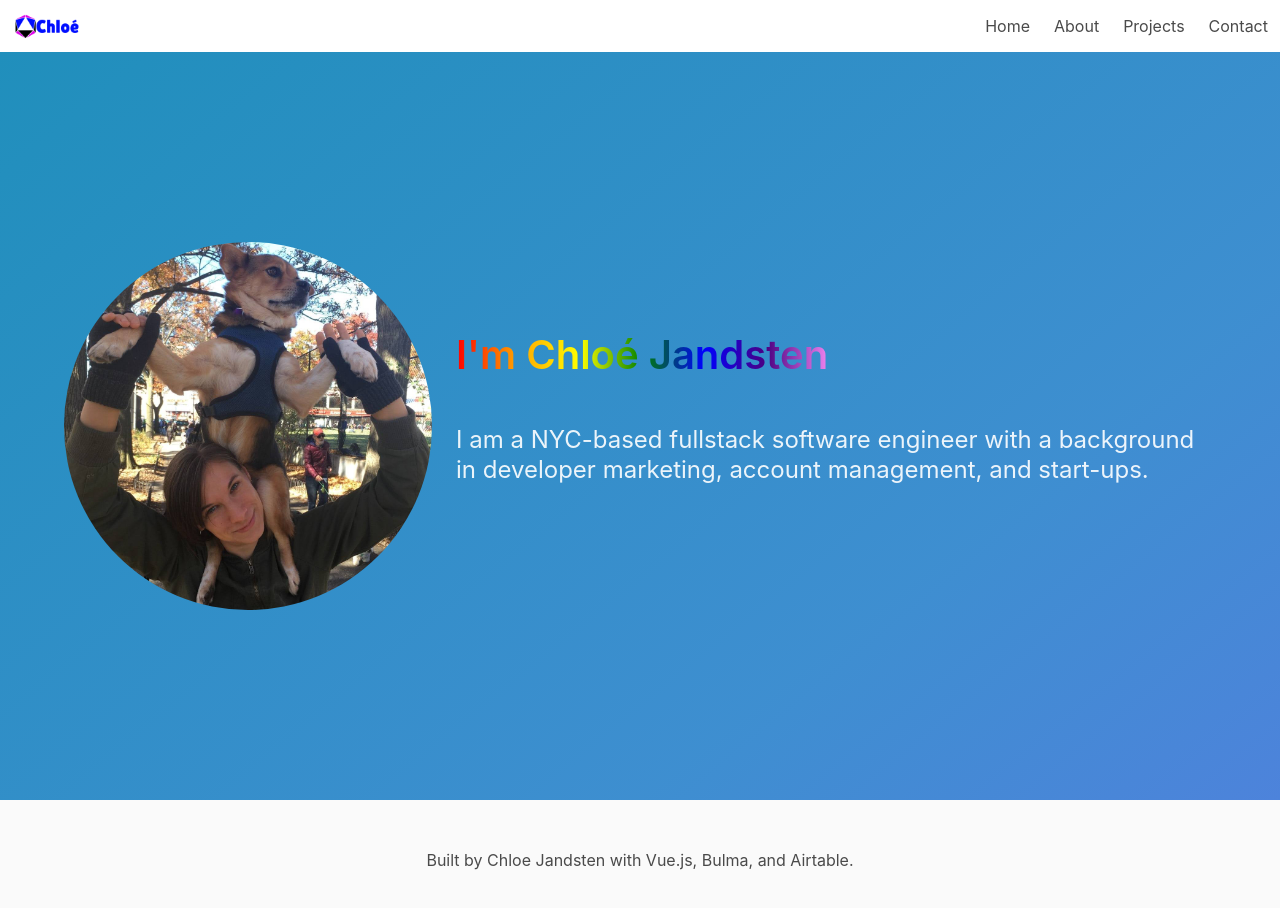
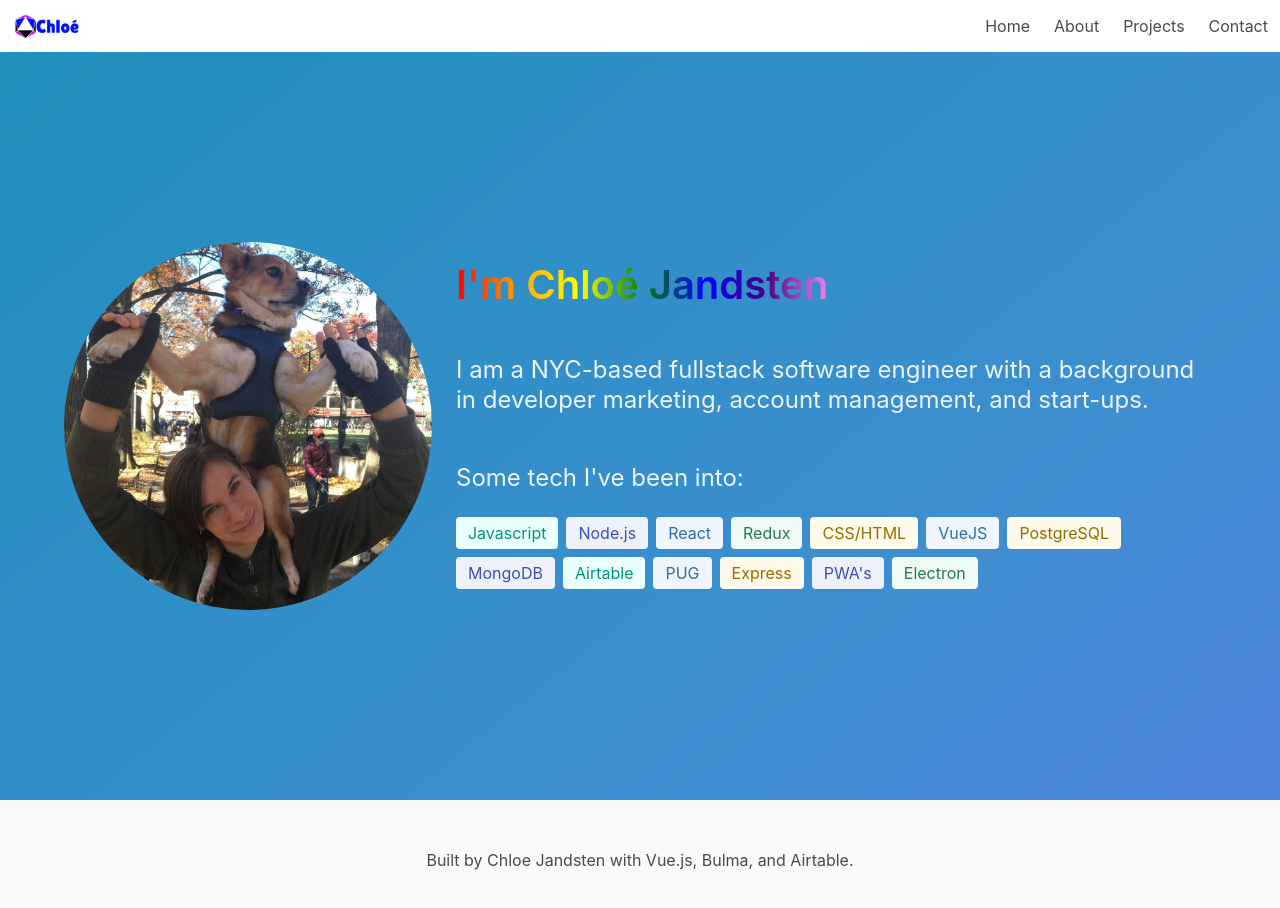
Before and after one commit to KuroiiJ/portfolio, a Vue app: page / in a window 1280 px wide. Shown: the top 908 px of the page. Built offline with nearby package versions, Linux system fonts and the light colour scheme; what vue-simple-markdown would draw is missing.

Commit message:
Added Tech

```diff
--- a/src/views/Home.vue
+++ b/src/views/Home.vue
@@ -3,18 +3,37 @@
     <div class="hero is-cover is-relative is-fullheight-with-navbar is-bold is-info">
         <div class="hero-body">
             <div class="container">
-                <div class="columns">
+                <div class="columns is-vcentered">
                     <div class="column is-one-third">
-                        <figure class="image is-300x300">
+                        <figure class="image is-256x256">
                           <img class="is-rounded" src="../assets/c-and-h.jpg">
                         </figure>
                     </div>
                     <div class="column">
-                        <h1 class="title is-2"> <span class="multicolortext"><br/><br/>I'm Chloé Jandsten</span></h1>
+                        <h1 class="title is-2"> <span class="multicolortext">I'm Chloé Jandsten</span></h1>
                         <br />
                         <h3 class="subtitle is-4">I am a NYC-based fullstack software engineer with a background in developer marketing, account management, and start-ups.</h3>
+                        <br />
+                        <h3 class="subtitle is-4">Some tech I've been into:</h3>
+                        <div class="tags are-medium">
+                          <span class="tag is-primary is-light">Javascript</span>
+                          <span class="tag is-link is-light">Node.js</span>
+                          <span class="tag is-info is-light">React</span>
+                          <span class="tag is-success is-light">Redux</span>
+                          <span class="tag is-warning is-light">CSS/HTML</span>
+                          <span class="tag is-info is-light">VueJS</span>
+                          <span class="tag is-warning is-light">PostgreSQL</span>
+                          <span class="tag is-link is-light">MongoDB</span>
+                          <span class="tag is-primary is-light">Airtable</span>
+                          <span class="tag is-info is-light">PUG</span>
+                          <span class="tag is-warning is-light">Express</span>
+                          <span class="tag is-link is-light">PWA's</span>
+                          <span class="tag is-success is-light">Electron</span>
+
+
+                        </div>
                     </div>
-                    </div>
+                </div>
 
             </div>
         </div>
```
